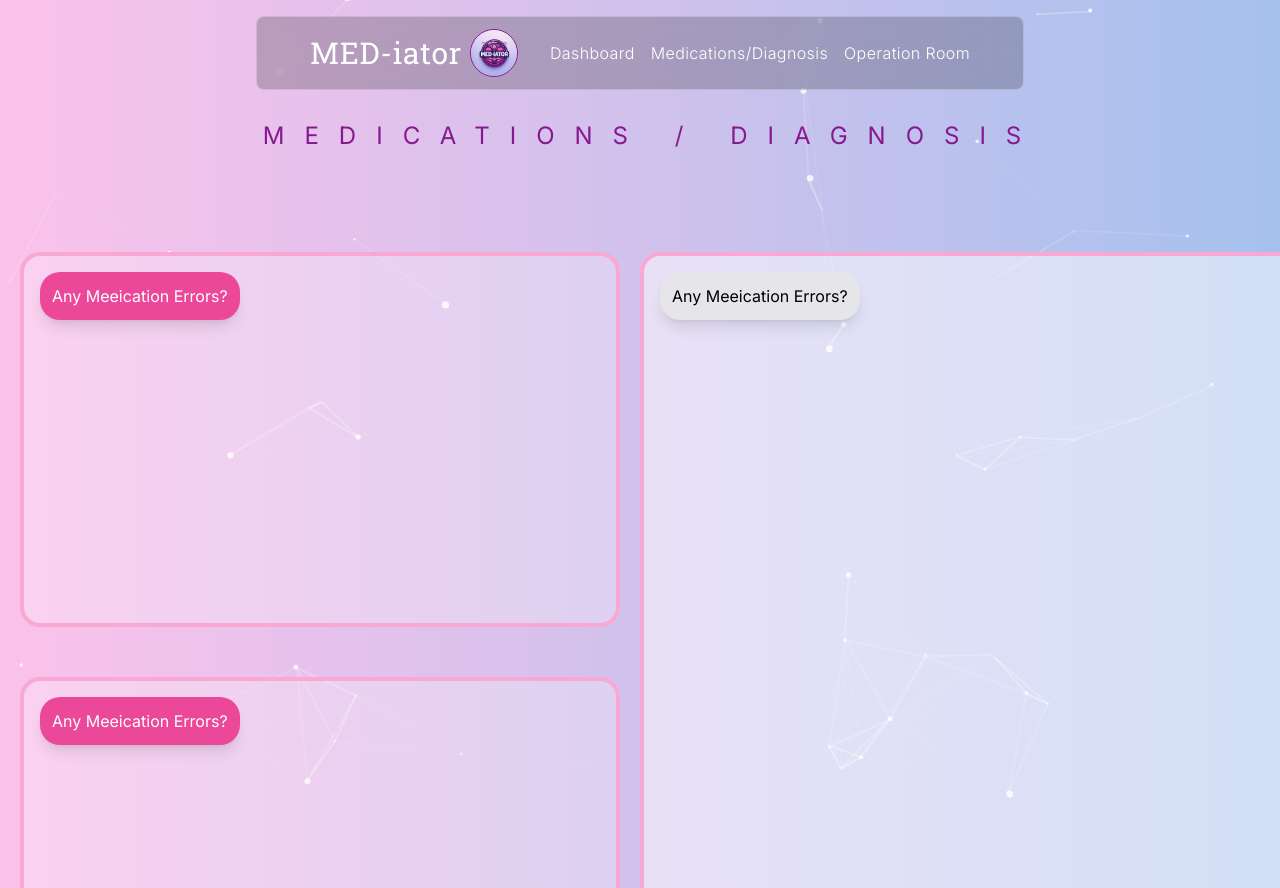
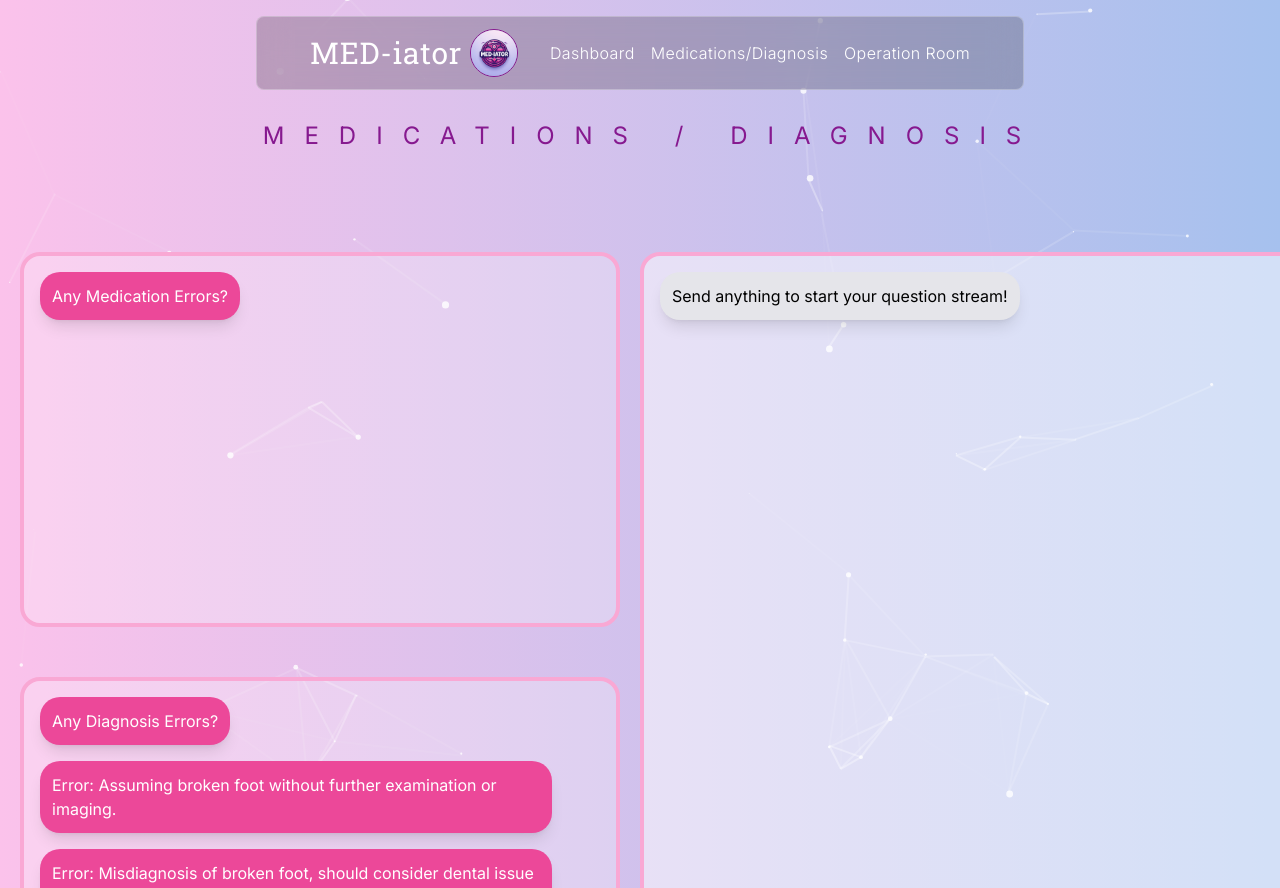
Before and after one commit to ppilli1/MED-iator, a React (Vite) app: page /MD in a window 1280 px wide. Shown: the top 888 px of the page. Built offline with nearby package versions, Linux system fonts and the light colour scheme; no server answers; a web font is replaced by a local one.

Commit message:
Added chatbot functionality

```diff
--- a/src/sections/MD.jsx
+++ b/src/sections/MD.jsx
@@ -8,7 +8,7 @@ const API_KEY =
 const MD = () => {
   const [messages, setMessages] = useState([
     {
-      message: "Any Meeication Errors?",
+      message: "Any Medication Errors?",
       sender: "ChatGPT1",
       direction: "incoming",
     },
@@ -50,10 +50,203 @@ const MD = () => {
   useEffect(() => {
     const interval = setInterval(() => {
       fetchMessages();
-    }, 10000);
+    }, 1000);
 
     return () => clearInterval(interval); // Clean up the interval on unmount
   }, [fetchMessages]);
+
+
+
+
+  const [messages1, setMessages1] = useState([
+    {
+      message: "Any Diagnosis Errors?",
+      sender: "ChatGPT2",
+      direction: "incoming",
+    },
+  ]);
+  const [fetchedMessages1, setFetchedMessages1] = useState([]);
+
+  const fetchMessages1 = useCallback(async () => {
+    try {
+      const response = await fetch('../../assets/MD_diagnosis_return.txt'); // Fetch from public folder
+      const text1 = await response.text(); // Read the file contents as text
+      const newMessages = text1.split('\n').filter(Boolean); // Split by line and filter empty lines
+
+      // Only append messages that are new (not already in fetchedMessages)
+      const newUniqueMessages = newMessages.filter((msg) => !fetchedMessages1.includes(msg));
+
+      // Update the state with new unique messages
+      setFetchedMessages1((prevFetchedMessages) => [
+        ...prevFetchedMessages,
+        ...newUniqueMessages,
+      ]);
+
+      // Map new messages to the expected format and update the state
+      const formattedMessages = newUniqueMessages.map((msg) => ({
+        message: msg,
+        sender: "ChatGPT2",
+        direction: "incoming",
+      }));
+
+      setMessages1((prevMessages) => [...prevMessages, ...formattedMessages]);
+    } catch (error) {
+      console.error('Error fetching messages:', error);
+    }
+  }, [fetchedMessages1]);
+
+  useEffect(() => {
+    const interval = setInterval(() => {
+      fetchMessages1();
+    }, 1000);
+
+    return () => clearInterval(interval); // Clean up the interval on unmount
+  }, [fetchMessages1]);
+
+
+
+
+
+
+  // const [messages2, setMessages2] = useState([
+  //   {
+  //     message: "Any Questions?",
+  //     sender: "ChatGPT3",
+  //     direction: "incoming",
+  //   },
+  // ]);
+  // const [fetchedMessages2, setFetchedMessages2] = useState([]);
+
+  // const fetchMessages2 = useCallback(async () => {
+  //   try {
+  //     const response = await fetch('../../assets/MD_question_return.txt'); // Fetch from public folder
+  //     const text2 = await response.text(); // Read the file contents as text
+  //     const newMessages = text2.split('\n').filter(Boolean); // Split by line and filter empty lines
+
+  //     // Only append messages that are new (not already in fetchedMessages)
+  //     const newUniqueMessages = newMessages.filter((msg) => !fetchedMessages2.includes(msg));
+
+  //     // Update the state with new unique messages
+  //     setFetchedMessages2((prevFetchedMessages) => [
+  //       ...prevFetchedMessages,
+  //       ...newUniqueMessages,
+  //     ]);
+
+  //     // Map new messages to the expected format and update the state
+  //     const formattedMessages = newUniqueMessages.map((msg) => ({
+  //       message: msg,
+  //       sender: "ChatGPT3",
+  //       direction: "incoming",
+  //     }));
+
+  //     setMessages2((prevMessages) => [...prevMessages, ...formattedMessages]);
+  //   } catch (error) {
+  //     console.error('Error fetching messages:', error);
+  //   }
+  // }, [fetchedMessages2]);
+
+  // useEffect(() => {
+  //   const interval = setInterval(() => {
+  //     fetchMessages2();
+  //   }, 10000);
+
+  //   return () => clearInterval(interval); // Clean up the interval on unmount
+  // }, [fetchMessages2]);
+  const [messages2, setMessages2] = useState([
+    {
+      message: "Any Questions?",
+      sender: "ChatGPT3",
+      direction: "incoming",
+    },
+  ]);
+  const [fetchedMessages2, setFetchedMessages2] = useState([]);
+
+  // Initialize the chatHistory with the first message
+  const [chatHistory, setChatHistory] = useState([
+    {
+      message: "Send anything to start your question stream!",
+      sender: "ChatGPT3",
+      direction: "incoming",
+    },
+  ]);
+
+  const [currentMessageIndex, setCurrentMessageIndex] = useState(1); // Start at index 1 since the first message is already in chatHistory
+  // const [inputMessage, setInputMessage] = useState('');
+  // const [isSending, setIsSending] = useState(false);
+
+  // Fetch New Messages (unchanged)
+  const fetchMessages2 = useCallback(async () => {
+    try {
+      const response = await fetch('../../assets/MD_question_return.txt');
+      const text2 = await response.text();
+      const newMessages = text2.split('\n').filter(Boolean);
+
+      const newUniqueMessages = newMessages.filter((msg) => !fetchedMessages2.includes(msg));
+
+      setFetchedMessages2((prevFetchedMessages) => [
+        ...prevFetchedMessages,
+        ...newUniqueMessages,
+      ]);
+
+      const formattedMessages = newUniqueMessages.map((msg) => ({
+        message: msg,
+        sender: "ChatGPT3",
+        direction: "incoming",
+      }));
+
+      setMessages2((prevMessages) => [...prevMessages, ...formattedMessages]);
+    } catch (error) {
+      console.error('Error fetching messages:', error);
+    }
+  }, [fetchedMessages2]);
+
+  useEffect(() => {
+    const interval = setInterval(() => {
+      fetchMessages2();
+    }, 1000);
+
+    return () => clearInterval(interval);
+  }, [fetchMessages2]);
+
+  // Handle Send Message
+  const handleSend = () => {
+    if (!inputMessage.trim()) return; // Prevent empty responses
+    setIsSending(true);
+
+    // Add user's response to the chat history
+    const userMessage = {
+      message: inputMessage,
+      sender: "User",
+      direction: "outgoing",
+    };
+    setChatHistory((prevHistory) => [...prevHistory, userMessage]);
+
+    // Clear input
+    setInputMessage('');
+
+    // Move to the next bot message
+    const nextMessage = messages2[currentMessageIndex];
+    if (nextMessage) {
+      setChatHistory((prevHistory) => [...prevHistory, nextMessage]);
+      setCurrentMessageIndex((prevIndex) => prevIndex + 1);
+    }
+
+    setIsSending(false);
+  };
+
+
+
+
+
+
+
+
+
+
+
+
+
+
 
   // Scroll to the bottom whenever messages change
   useEffect(() => {
@@ -67,26 +260,26 @@ const MD = () => {
     }
   };
 
-  const handleSend = async () => {
-    if (!inputMessage.trim()) return;
+  // const handleSend = async () => {
+  //   if (!inputMessage.trim()) return;
 
-    const newMessage = {
-      message: inputMessage,
-      sender: "user",
-      direction: "outgoing",
-    };
+  //   const newMessage = {
+  //     message: inputMessage,
+  //     sender: "user",
+  //     direction: "outgoing",
+  //   };
 
-    const newMessages = [...messages, newMessage];
+  //   const newMessages = [...messages, newMessage];
 
-    // Update the state
-    setMessages(newMessages);
-    setInputMessage("");
-    setIsSending(true);
-    setTyping(true);
+  //   // Update the state
+  //   setMessages(newMessages);
+  //   setInputMessage("");
+  //   setIsSending(true);
+  //   setTyping(true);
 
-    // Send message to ChatGPT and wait for a response
-    await processMessageToChatGPT(newMessages);
-  };
+  //   // Send message to ChatGPT and wait for a response
+  //   await processMessageToChatGPT(newMessages);
+  // };
 
   async function processMessageToChatGPT(chatMessages) {
     let apiMessages = chatMessages.map((messageObject) => {
@@ -160,19 +353,19 @@ const MD = () => {
                         </div>
                     </div>
                 ))}
-                {typing && (
+                {/* {typing && (
                 <div className="flex justify-start mb-4">
                   <div className="bg-pink-500 text-white p-3 rounded-[1.25rem] max-w-xs shadow-lg">
                     ChatGPT is typing...
                   </div>
                 </div>
-              )}
+              )} */}
               <div ref={messagesEndRef} />
               </div>
             </div>
             <div className="box-border h-[375px] w-[600px] border-[4px] border-pink-300 hover:border-pink-500 transition-colors duration-300 rounded-[1.25rem] bg-white/25 hover:bg-white/50 flex">
               <div className = "overflow-y-auto p-4">
-                {messages.map((message, index) => (
+                {messages1.map((message, index) => (
                     <div key = {index} className = {`flex mb-4 ${
                         message.direction === "incoming"
                             ? "justify-start"
@@ -189,13 +382,13 @@ const MD = () => {
                         </div>
                     </div>
                 ))}
-                {typing && (
+                {/* {typing && (
                 <div className="flex justify-start mb-4">
                   <div className="bg-pink-500 text-white p-3 rounded-[1.25rem] max-w-xs shadow-lg">
                     ChatGPT is typing...
                   </div>
                 </div>
-              )}
+              )} */}
               <div ref={messagesEndRef} />
               </div>
             </div>
@@ -209,15 +402,16 @@ const MD = () => {
               </div>
             </div> */}
             {/* Message List */}
+
+
+
+
             <div className="h-4/5 overflow-y-auto p-4">
-              {messages.map((message, index) => (
+              {/* Display the chat history */}
+              {chatHistory.map((message, index) => (
                 <div
                   key={index}
-                  className={`flex mb-4 ${
-                    message.direction === "incoming"
-                      ? "justify-start"
-                      : "justify-end"
-                  }`}
+                  className={`flex mb-4 ${message.direction === "incoming" ? "justify-start" : "justify-end"}`}
                 >
                   <div
                     className={`${
@@ -226,44 +420,14 @@ const MD = () => {
                         : "bg-pink-500 text-white"
                     } p-3 rounded-[1.25rem] max-w-lg shadow-lg`}
                   >
-                    {/* USE QUESTIONS FOR DOC */}
                     {message.message}
                   </div>
+
                 </div>
               ))}
-              {typing && (
-                <div className="flex justify-start mb-4">
-                  <div className="bg-[#E5E5EA] text-black p-3 rounded-[1.25rem] max-w-xs shadow-lg">
-                    ChatGPT is typing...
-                  </div>
-                </div>
-              )}
-              <div ref={messagesEndRef} />
-            </div>
-            {/* Text Input */}
-            <div className="px-4 py-4 flex justify-center items-center">
-              <div className="flex w-[95%] h-[100%] resize-none rounded-[1.25rem] border-[2px] border-pink-300 bg-white hover:border-pink-500 focus:outline-none transition-colors duration-300">
-                <textarea
-                  value={inputMessage}
-                  onChange={(e) => setInputMessage(e.target.value)}
-                  className="w-[92%] px-3 py-3 text-md rounded-[1.25rem] focus:bg-white focus:text-black focus:outline-none overflow-y-scroll no-scrollbar resize-none"
-                  placeholder="Type your message..."
-                  rows="4"
-                >
-                  <text className="flex justify-end"></text>
-                </textarea>
-                <div className="flex py-3 items-start justify-end w-[8%] mr-3">
-                  <button
-                    className={`rounded-3xl bg-pink-500 p-1 hover:bg-pink-700 active:bg-pink-700/50 transition-colors duration-300 focus:outline-none ${
-                      isSending ? "cursor-not-allowed opacity-50" : ""
-                    }`}
-                    onClick={handleSend}
-                    disabled={isSending}
-                  >
-                    <FaArrowUp className="text-white font-semibold text-lg" />
-                  </button>
-                </div>
-              </div>
+
+              {/* User Input */}
+
             </div>
             {/* <div className="h-1/5 flex items-center justify-between px-4 py-2">
               <textarea
@@ -291,7 +455,33 @@ const MD = () => {
                 )}
               </button>
             </div> */}
+            <div className="px-4 py-4 flex justify-center items-center">
+
+                <div className="flex w-[95%] h-[100%] resize-none rounded-[1.25rem] border-[2px] border-pink-300 bg-white hover:border-pink-500 focus:outline-none transition-colors duration-300">
+
+                  <textarea
+                    value={inputMessage}
+                    onChange={(e) => setInputMessage(e.target.value)}
+                    className="w-[92%] px-3 py-3 text-md rounded-[1.25rem] focus:bg-white focus:text-black focus:outline-none overflow-y-scroll no-scrollbar resize-none"
+                    placeholder="Type your response..."
+                    rows="4"
+                  />
+                  <div className="flex py-3 items-start justify-end w-[8%] mr-3">
+
+                    <button
+                      className={`rounded-3xl bg-pink-500 p-1 hover:bg-pink-700 active:bg-pink-700/50 transition-colors duration-300 focus:outline-none ${
+                        isSending ? 'cursor-not-allowed opacity-50' : ''
+                      }`}
+                      onClick={handleSend}
+                      disabled={isSending}
+                    >
+                      <FaArrowUp className="text-white font-semibold text-lg" />
+                    </button>
+                  </div>
+                </div>
+              </div>
           </div>
+
         </div>
       </div>
     </div>
```
